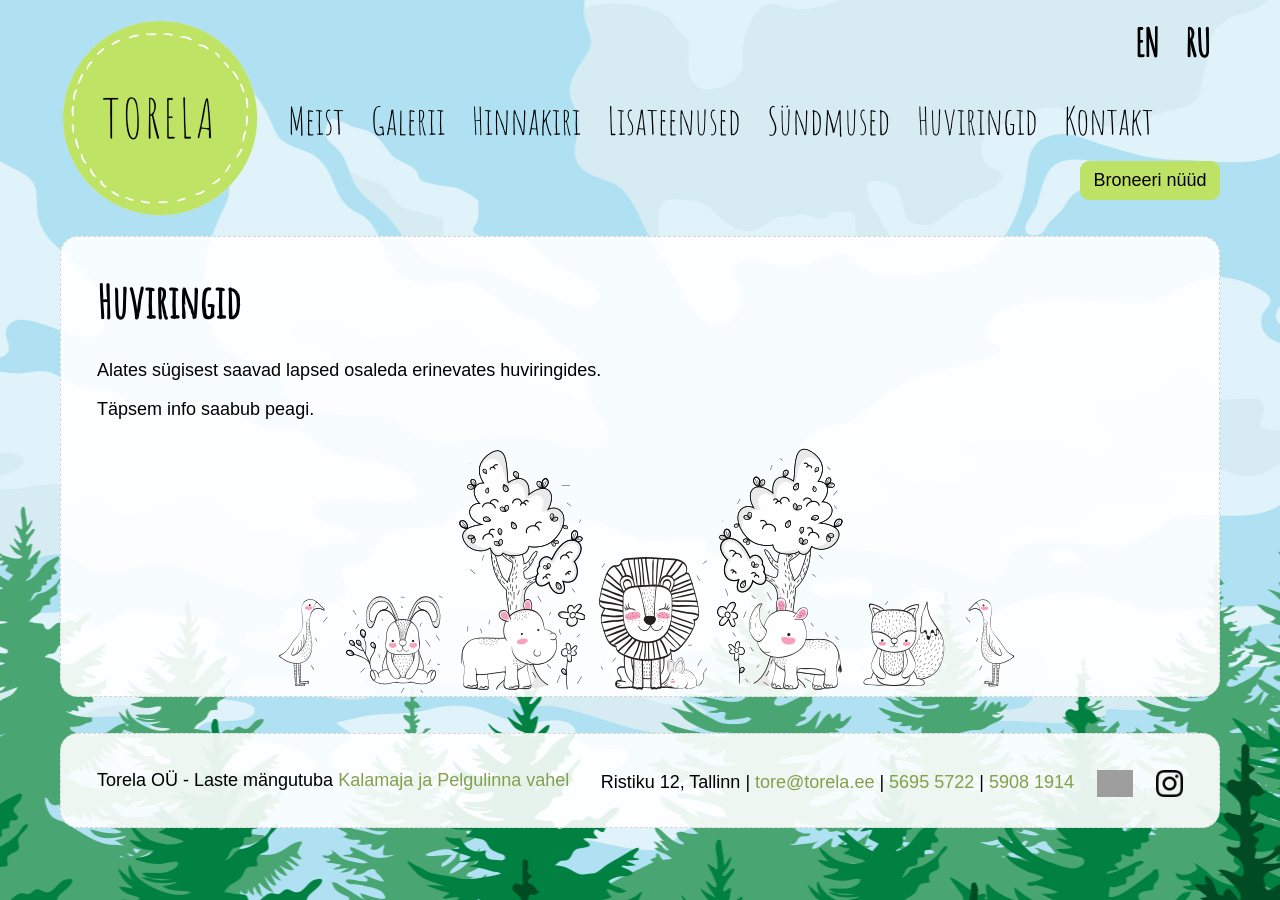
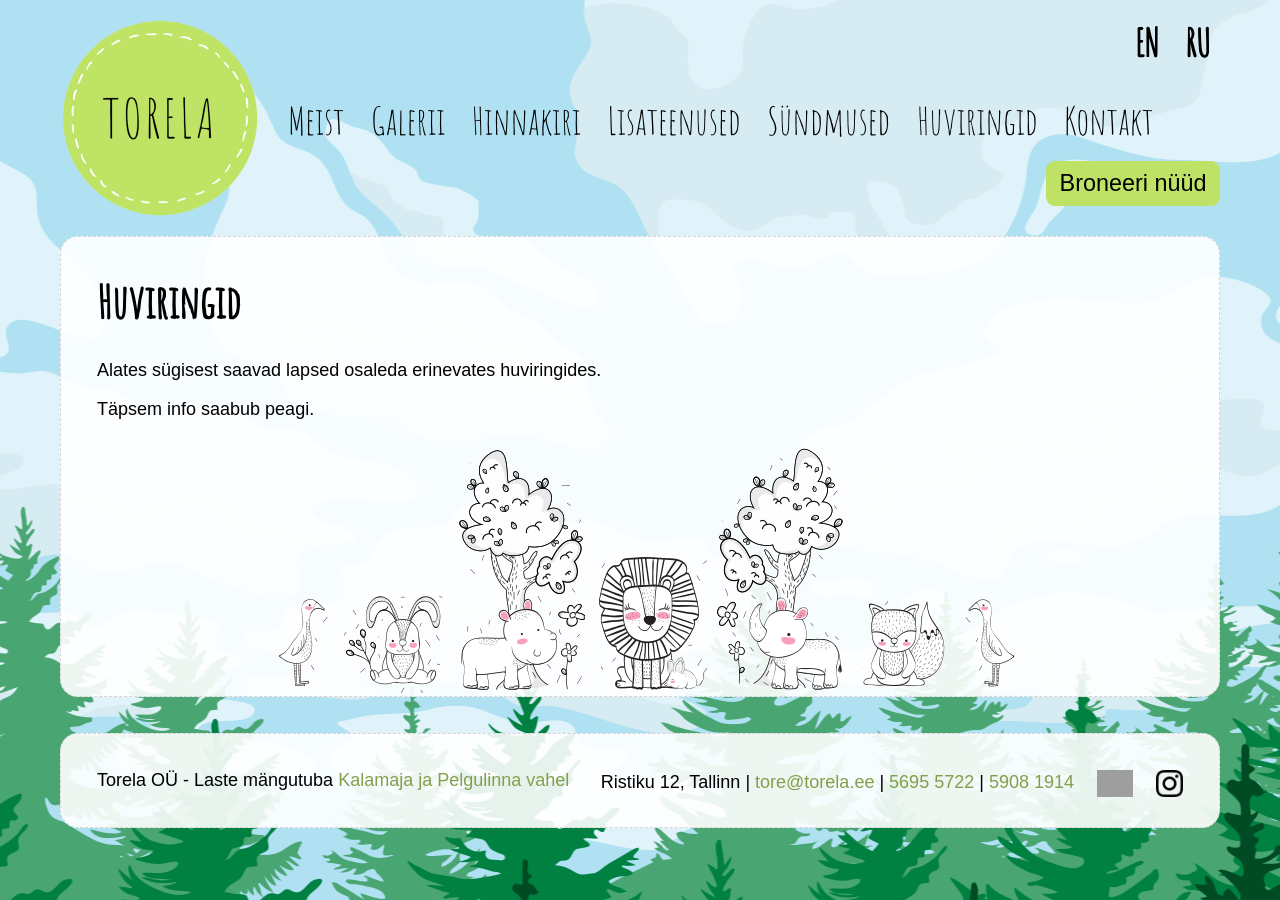
Before and after one commit to mypsik/torela, a Jekyll site: the page built from huviringid/index.md, in a window 1280 px wide. Built offline with Jekyll 4.4.1, drawn with Linux system fonts in a browser that asks for light colours; grey boxes are pictures that could not be loaded.

Commit message:
make sure book now button font is big enough

```diff
--- a/styles/torela.css
+++ b/styles/torela.css
@@ -94,7 +94,7 @@ nav a.active {
 .book-now {
   float: right;
   margin-top: -75px;
-  font-size: 1.3rem;
+  font-size: 1.3rem !important;
   background: #bde265;
   text-align: center;
   border: none;
```
